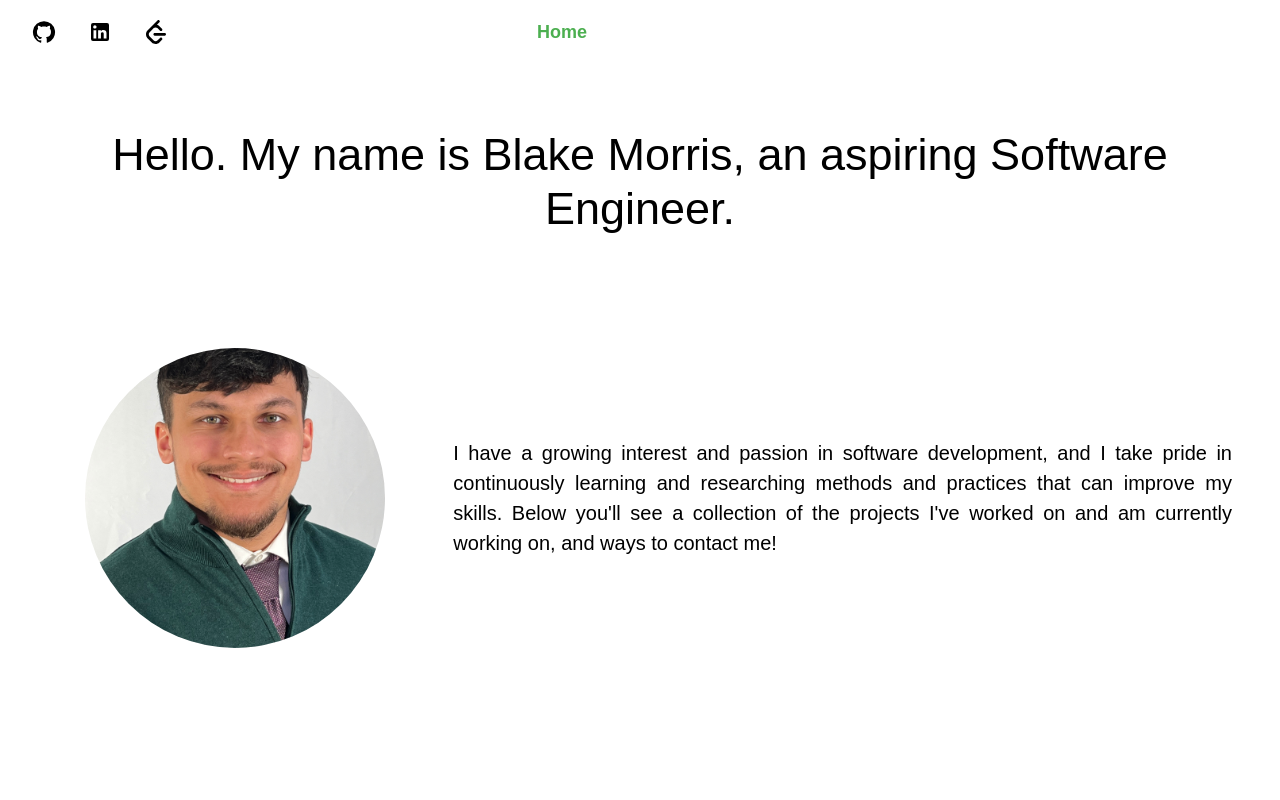
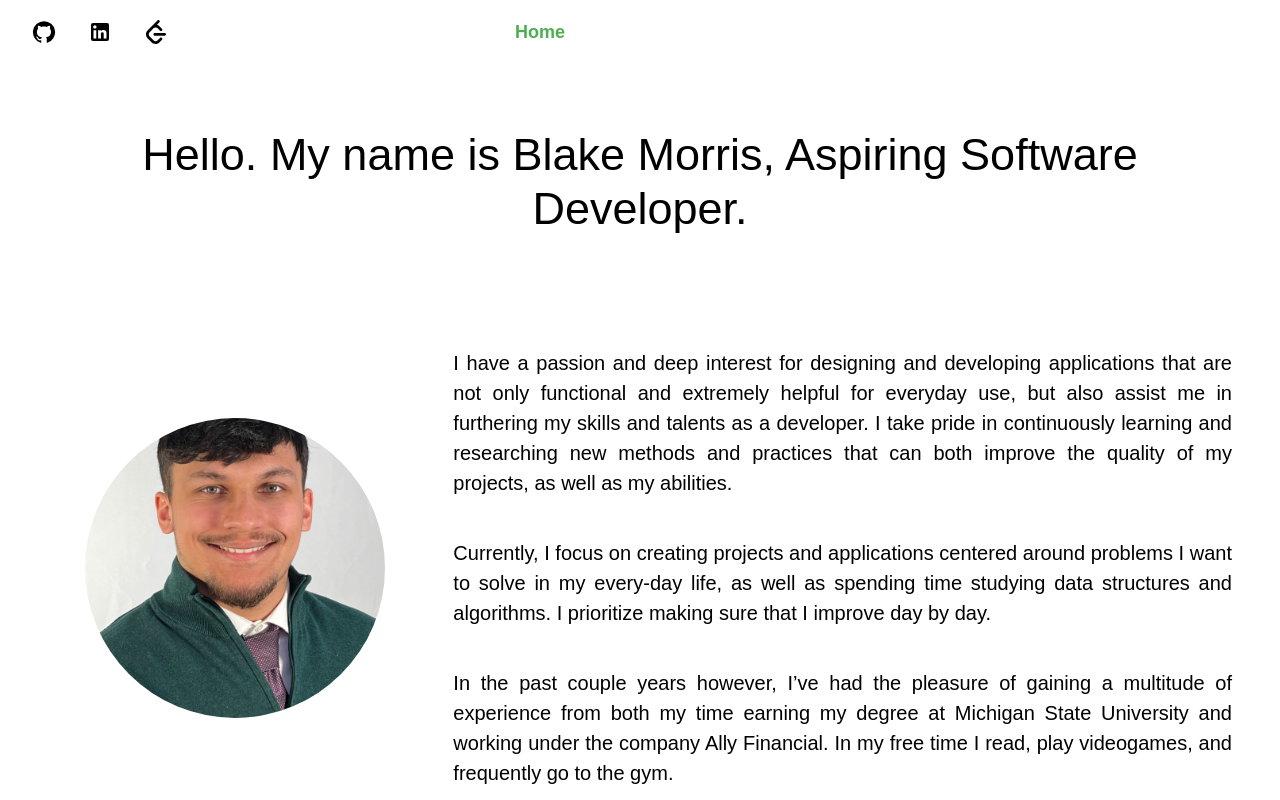
Before and after one commit to bkmorris2456/personal-website, a React (Create React App) app: page /home in a window 1280 px wide. Shown: the top 800 px of the page. Built offline with nearby package versions, Linux system fonts and the light colour scheme; a web font is replaced by a local one.

Commit message:
Added Contact Button Functionality, changed ABout to Experience

```diff
--- a/src/components/Navbar.js
+++ b/src/components/Navbar.js
@@ -15,6 +15,7 @@ import {
 import { GitHub, LinkedIn, Menu as MenuIcon, Close } from "@mui/icons-material";
 import LeetCode from "../images/leetcode.svg";
 import { Link as ScrollLink } from "react-scroll";
+import { motion, AnimatePresence } from "framer-motion";
 
 function Navbar() {
   const [scrolled, setScrolled] = React.useState(false);
@@ -32,11 +33,6 @@ function Navbar() {
       window.removeEventListener("scroll", handleScroll);
     };
   }, []);
-
-  // Toggle visibility of contact information
-  const handleContactClick = () => {
-    setShowContactInfo(!showContactInfo); // Toggle contact info visibility
-  };
 
   // Common Box styling for navbars
   const commonNavbarStyles = {
@@ -122,7 +118,7 @@ function Navbar() {
               display: { xs: "none", md: "flex" },
             }}
           >
-            {["home", "projects", "about"].map((item) => (
+            {["home", "projects", "experience"].map((item) => (
               <ScrollLink
                 key={item}
                 to={item}
@@ -152,28 +148,66 @@ function Navbar() {
               display: { xs: "none", md: "flex" },
               gap: 2,
               alignItems: "center",
+              position: "relative"
             }}
-            onClick={handleContactClick}
           >
-            <ScrollLink
-              to="contact"
-              smooth={true}
-              duration={500}
-              spy={true}
-              offset={-70}
-              style={{
+            <Typography
+              onClick={() => setShowContactInfo((prev) => !prev)}
+              sx={{
                 cursor: "pointer",
                 textDecoration: "none",
                 color: "inherit",
                 fontSize: "18px",
                 fontWeight: "bold",
                 transition: "color 0.3s",
+                "&:hover": { color: "#4caf50" },
               }}
-              onMouseOver={(e) => (e.currentTarget.style.color = "#4caf50")}
-              onMouseOut={(e) => (e.currentTarget.style.color = "inherit")}
             >
               Contact
-            </ScrollLink>
+            </Typography>
+
+            {/* Animated Contact Info Pop-Up */}
+            <AnimatePresence>
+              {showContactInfo && (
+                <motion.div
+                  key="contact-popup"
+                  initial={{ opacity: 0, y: -20 }}
+                  animate={{ opacity: 1, y: 0 }}
+                  exit={{ opacity: 0, y: -20 }}
+                  transition={{ duration: 0.3 }}
+                  style={{
+                    position: "absolute",
+                    top: "100%", // Position below the button
+                    right: 0, // Align to the right
+                    background: "white",
+                    borderRadius: "8px",
+                    boxShadow: "0px 4px 12px rgba(0, 0, 0, 0.1)",
+                    padding: "16px",
+                    zIndex: 10,
+                  }}
+                >
+                  <Typography
+                    sx={{
+                      fontSize: "13px",
+                      textAlign: "left",
+                      color: "black",
+                    }}
+                  >
+                    Email: bkmorris2024@gmail.com
+                  </Typography>
+                  <Typography
+                    sx={{
+                      fontSize: "13px",
+                      textAlign: "left",
+                      color: "black",
+                      marginTop: "8px",
+                    }}
+                  >
+                    Phone: (248) 925-8946
+                  </Typography>
+                </motion.div>
+              )}
+            </AnimatePresence>
 
             <a
               href="/path-to-resume.pdf"
@@ -222,7 +256,7 @@ function Navbar() {
         <Divider />
 
         {/* Navigation Links */}
-        {["home", "projects", "about", "contact"].map((item) => (
+        {["home", "projects", "experience", "contact"].map((item) => (
           <MenuItem key={item} onClick={handleMenuClose}>
             <ScrollLink
               to={item}
--- a/src/pages/Home.js
+++ b/src/pages/Home.js
@@ -44,7 +44,7 @@ function Home() {
                             transition={{ duration: 1 }}
                         >
                             <Typography variant="h2" sx={{ textAlign: "center", marginTop: "10vh", marginBottom: "10vh", fontSize: { xs: "35px", sm: "45px" } }}>
-                            Hello. My name is Blake Morris, an aspiring Software Engineer.
+                            Hello. My name is Blake Morris, Aspiring Software Developer.
                             </Typography>
                         </motion.div>
                     </Grid>
@@ -73,10 +73,29 @@ function Home() {
                         >
                             <Typography
                                 variant="body1"
+                                sx={{ textAlign: "justify", fontSize: { xs: "18px", sm: "20px" }, marginBottom: "5vh" }}
+                            >
+                                I have a passion and deep interest for designing and developing applications
+                                that are not only functional and extremely helpful for everyday use, but also
+                                assist me in furthering my skills and talents as a developer. I take pride in
+                                continuously learning and researching new methods and practices that can both
+                                improve the quality of my projects, as well as my abilities.
+                            </Typography>
+                            <Typography
+                                variant="body1"
+                                sx={{ textAlign: "justify", fontSize: { xs: "18px", sm: "20px" }, marginBottom: "5vh" }}
+                            >
+                                Currently, I focus on creating projects and applications centered around problems
+                                I want to solve in my every-day life, as well as spending time studying data structures
+                                and algorithms. I prioritize making sure that I improve day by day.
+                            </Typography>
+                            <Typography
+                                variant="body1"
                                 sx={{ textAlign: "justify", fontSize: { xs: "18px", sm: "20px" } }}
                             >
-                                I have a growing interest and passion in software development, and I take pride in continuously learning and researching methods and practices
-                                that can improve my skills. Below you'll see a collection of the projects I've worked on and am currently working on, and ways to contact me!
+                                In the past couple years however, I’ve had the pleasure of gaining a multitude of experience
+                                from both my time earning my degree at Michigan State University and working under the company
+                                Ally Financial. In my free time I read, play videogames, and frequently go to the gym.
                             </Typography>
                         </motion.div>
                     </Grid>
@@ -275,7 +294,7 @@ function Home() {
             </Box>
 
             <Box
-                id="about"
+                id="experience"
                 component="about"
                 sx={{ flex: 1, p: { xs: 2, sm: 4, md: 6 }, maxWidth: "1200px", mx: "auto", marginTop: "12vh", marginBottom: "12vh" }}
             >
```
Also changed, not shown: src/pages/Resume.js (added).
